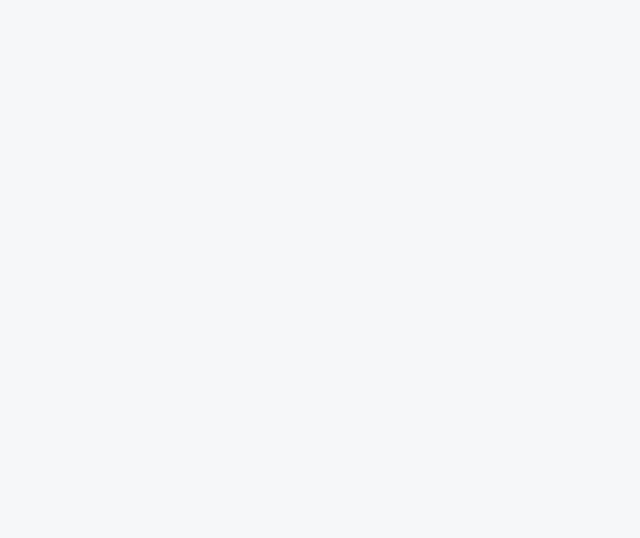
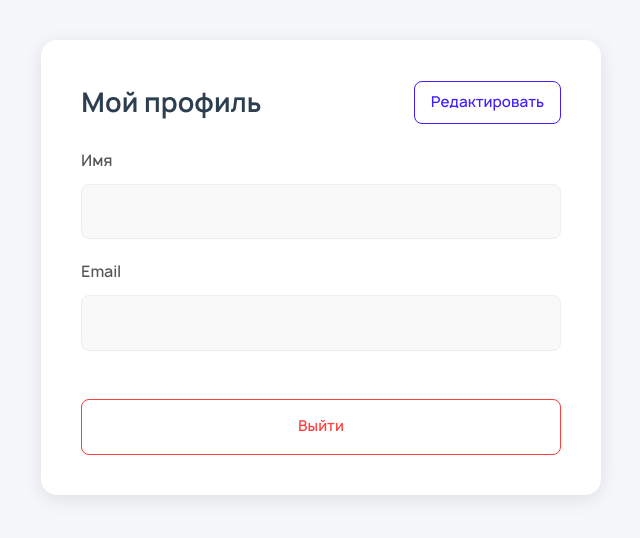
Before and after one commit to qiuscou/hackathon, a Vue app in the folder investium/: page /user_profile in a window 1280 px wide. Before the commit this address had no page. Shown: the top 538 px of the page, without its empty margins (319-959 px from the left). Built offline with nearby package versions, Linux system fonts and the light colour scheme.

Commit message:
UserProfile

```diff
--- a/investium/src/components/NavBar.vue
+++ b/investium/src/components/NavBar.vue
@@ -24,9 +24,6 @@ export default {
     ...mapActions(['logout']),
     goToNewPage(page) {
       this.$router.push({ name: page })
-    },
-    handleAccount() {
-      this.$router.push('/account')
     },
   },
 }
@@ -64,7 +61,7 @@ export default {
             {{ user?.name || navBarData.account }}
           </button>
           <div class="dropdown-content">
-            <a @click="handleAccount">{{ navBarData.profile }}</a>
+            <a @click="goToNewPage('UserProfile')">{{ navBarData.profile }}</a>
             <a @click="logout">{{ navBarData.log_out }}</a>
           </div>
         </div>
--- a/investium/src/components/SignIn.vue
+++ b/investium/src/components/SignIn.vue
@@ -15,13 +15,20 @@ export default {
       },
       email: '',
       password: '',
-      error: '',
+      error: null,
     }
   },
   methods: {
     ...mapActions(['login']),
     async handleSubmit() {
+      this.error = null
+
       try {
+        if (!this.email || !this.password) {
+          this.error = 'Пожалуйста, заполните все поля'
+          return
+        }
+
         const user = {
           name: 'Пользователь',
           email: this.email,
@@ -31,6 +38,7 @@ export default {
         this.$router.push('/')
       } catch (error) {
         this.error = 'Ошибка входа. Проверьте email и пароль'
+        console.error('Ошибка входа:', error)
       }
     },
     goToNewPage(page) {
--- /dev/null
+++ b/investium/src/components/UserProfile.vue
@@ -0,0 +1,341 @@
+<script>
+import { mapState, mapActions } from 'vuex'
+
+export default {
+  data() {
+    return {
+      profileData: {
+        title: 'Мой профиль',
+        name: 'Имя',
+        email: 'Email',
+        change_password: 'Изменить пароль',
+        current_password: 'Текущий пароль',
+        new_password: 'Новый пароль',
+        confirm_password: 'Подтвердите пароль',
+        save: 'Сохранить',
+        logout: 'Выйти',
+        edit: 'Редактировать',
+        cancel: 'Отмена',
+      },
+      isEditing: false,
+      form: {
+        name: '',
+        email: '',
+        currentPassword: '',
+        newPassword: '',
+        confirmPassword: '',
+      },
+      error: null,
+    }
+  },
+  computed: {
+    ...mapState(['user']),
+  },
+  created() {
+    if (this.user) {
+      this.form.name = this.user.name || ''
+      this.form.email = this.user.email || ''
+    }
+  },
+  methods: {
+    ...mapActions(['logout']),
+    async handleLogout() {
+      try {
+        await this.logout()
+        this.$router.push('/')
+      } catch (error) {
+        this.error = 'Ошибка при выходе из системы'
+        console.error('Logout error:', error)
+      }
+    },
+    toggleEdit() {
+      this.isEditing = !this.isEditing
+      this.error = null
+    },
+    async handleSubmit() {
+      this.error = null
+
+      if (
+        this.isEditing &&
+        this.form.newPassword &&
+        this.form.newPassword !== this.form.confirmPassword
+      ) {
+        this.error = 'Новые пароли не совпадают'
+        return
+      }
+
+      try {
+        this.isEditing = false
+      } catch (error) {
+        this.error = error.message || 'Ошибка при сохранении профиля'
+      }
+    },
+  },
+}
+</script>
+
+<template>
+  <div class="container">
+    <div class="profile-form">
+      <div class="profile-header">
+        <h2>{{ profileData.title }}</h2>
+        <button v-if="!isEditing" @click="toggleEdit" class="btn-edit">
+          {{ profileData.edit }}
+        </button>
+      </div>
+
+      <form @submit.prevent="handleSubmit">
+        <div class="form-group">
+          <label>{{ profileData.name }}</label>
+          <input
+            type="text"
+            v-model="form.name"
+            :disabled="!isEditing"
+            :class="{ 'input-disabled': !isEditing }"
+          />
+        </div>
+
+        <div class="form-group">
+          <label>{{ profileData.email }}</label>
+          <input
+            type="email"
+            v-model="form.email"
+            :disabled="!isEditing"
+            :class="{ 'input-disabled': !isEditing }"
+          />
+        </div>
+
+        <template v-if="isEditing">
+          <div class="password-section">
+            <h3>{{ profileData.change_password }}</h3>
+
+            <div class="form-group">
+              <label>{{ profileData.current_password }}</label>
+              <input
+                type="password"
+                v-model="form.currentPassword"
+                placeholder="Оставьте пустым, если не хотите менять"
+              />
+            </div>
+
+            <div class="form-group">
+              <label>{{ profileData.new_password }}</label>
+              <input
+                type="password"
+                v-model="form.newPassword"
+                placeholder="Оставьте пустым, если не хотите менять"
+              />
+            </div>
+
+            <div class="form-group">
+              <label>{{ profileData.confirm_password }}</label>
+              <input
+                type="password"
+                v-model="form.confirmPassword"
+                placeholder="Подтвердите новый пароль"
+              />
+            </div>
+          </div>
+        </template>
+
+        <div v-if="error" class="error-message">
+          <i class="fas fa-exclamation-circle"></i> {{ error }}
+        </div>
+
+        <div class="form-actions">
+          <button v-if="isEditing" type="submit" class="btn-primary">
+            {{ profileData.save }}
+          </button>
+
+          <button v-if="isEditing" type="button" @click="toggleEdit" class="btn-cancel">
+            {{ profileData.cancel }}
+          </button>
+        </div>
+      </form>
+
+      <button @click="handleLogout" class="btn-logout">
+        {{ profileData.logout }}
+      </button>
+    </div>
+  </div>
+</template>
+
+<style scoped>
+.container {
+  display: flex;
+  justify-content: center;
+  align-items: flex-start;
+  min-height: 100vh;
+  padding: 5vh 0;
+  background-color: #f5f7fa;
+}
+
+.profile-form {
+  width: 100%;
+  max-width: 60vh;
+  padding: 5vh;
+  background: white;
+  border-radius: 2vh;
+  box-shadow: 0 4px 20px rgba(0, 0, 0, 0.1);
+}
+
+.profile-header {
+  display: flex;
+  justify-content: space-between;
+  align-items: center;
+  margin-bottom: 3vh;
+}
+
+h2 {
+  font-size: 3.25vh;
+  color: #2c3e50;
+  margin: 0;
+  font-weight: 600;
+  font-family: 'Manrope SemiBold';
+}
+
+h3 {
+  font-size: 2.5vh;
+  color: #2c3e50;
+  margin: 3vh 0 2vh;
+  font-weight: 500;
+  font-family: 'Manrope Medium';
+}
+
+.form-group {
+  display: flex;
+  flex-direction: column;
+  gap: 1.2vh;
+  margin-bottom: 2.5vh;
+}
+
+label {
+  font-size: 1.9vh;
+  color: #555;
+  font-family: 'Manrope Medium';
+}
+
+input {
+  flex: 1;
+  padding: 1.8vh 2.5vh;
+  border: 0.2vh solid rgba(0, 0, 0, 0.1);
+  border-radius: 1vh;
+  font-size: 1.8vh;
+  background-color: rgba(0, 0, 0, 0.02);
+  color: #2c3e50;
+  transition: all 0.3s ease;
+  outline: none;
+  font-family: 'Manrope Regular';
+}
+
+.input-disabled {
+  background-color: #f9f9f9;
+  color: #666;
+  border-color: #eee;
+  cursor: not-allowed;
+}
+
+input:hover:not(.input-disabled) {
+  border-color: #3e1fff;
+  background-color: rgba(0, 0, 0, 0.05);
+}
+
+input:focus:not(.input-disabled) {
+  border-color: #3e1fff;
+  box-shadow: 0 0 1.5vh rgba(62, 31, 255, 0.3);
+  background-color: rgba(0, 0, 0, 0.03);
+}
+
+.password-section {
+  margin-top: 3vh;
+  padding-top: 3vh;
+  border-top: 0.1vh solid #eee;
+}
+
+.btn-edit {
+  padding: 1vh 2vh;
+  background-color: transparent;
+  border: 0.1vh solid #3e1fff;
+  color: #3e1fff;
+  border-radius: 1vh;
+  font-size: 1.8vh;
+  cursor: pointer;
+  transition: all 0.3s ease;
+  font-family: 'Manrope Medium';
+}
+
+.btn-edit:hover {
+  background-color: rgba(62, 31, 255, 0.1);
+}
+
+.btn-primary {
+  padding: 1.8vh;
+  background-color: #3e1fff;
+  color: white;
+  border: none;
+  border-radius: 1vh;
+  font-size: 1.8vh;
+  font-weight: 500;
+  cursor: pointer;
+  transition: all 0.3s ease;
+  font-family: 'Manrope SemiBold';
+  margin-right: 1.5vh;
+}
+
+.btn-primary:hover {
+  background-color: #2a0de0;
+}
+
+.btn-cancel {
+  padding: 1.8vh;
+  background-color: transparent;
+  border: 0.1vh solid #ddd;
+  color: #666;
+  border-radius: 1vh;
+  font-size: 1.8vh;
+  cursor: pointer;
+  transition: all 0.3s ease;
+  font-family: 'Manrope Medium';
+}
+
+.btn-cancel:hover {
+  background-color: rgba(0, 0, 0, 0.05);
+}
+
+.btn-logout {
+  width: 100%;
+  padding: 1.8vh;
+  margin-top: 3vh;
+  background-color: transparent;
+  border: 0.1vh solid #ff3e3e;
+  color: #ff3e3e;
+  border-radius: 1vh;
+  font-size: 1.8vh;
+  cursor: pointer;
+  transition: all 0.3s ease;
+  font-family: 'Manrope Medium';
+}
+
+.btn-logout:hover {
+  background-color: rgba(255, 62, 62, 0.1);
+}
+
+.form-actions {
+  display: flex;
+  margin-top: 3vh;
+}
+
+.error-message {
+  color: #ff3e3e;
+  font-size: 1.7vh;
+  margin: 2vh 0;
+  font-family: 'Manrope Medium';
+  display: flex;
+  align-items: center;
+  gap: 0.5rem;
+}
+
+.error-message i {
+  font-size: 1.8vh;
+}
+</style>
--- a/investium/src/pages/AboutPage.vue
+++ b/investium/src/pages/AboutPage.vue
@@ -11,6 +11,7 @@ export default {
   data() {
     return {
       aboutPageData: {
+        ourTeam: 'Наша команда',
         heroSection: {
           title: 'Мы создаем будущее',
           subtitle: 'Единая платформа, объединяющая инновации и инвестиции',
@@ -162,7 +163,7 @@ export default {
     </section>
 
     <section class="team-section">
-      <h2>Наша команда</h2>
+      <h2>{{ aboutPageData.ourTeam }}</h2>
       <div class="team-grid">
         <TeamCard
           v-for="member in aboutPageData.team"
--- a/investium/src/router.js
+++ b/investium/src/router.js
@@ -5,6 +5,7 @@ import SignUp from './components/SignUp.vue'
 import DiscoveriesPage from './pages/DiscoveriesPage.vue'
 import StartupsPage from './pages/StartupsPage.vue'
 import AboutPage from './pages/AboutPage.vue'
+import UserProfile from './components/UserProfile.vue'
 
 const routes = [
   { path: '/', redirect: '/home' },
@@ -14,6 +15,7 @@ const routes = [
   { path: '/discoveries', name: 'DiscoveriesPage', component: DiscoveriesPage },
   { path: '/startups', name: 'StartupsPage', component: StartupsPage },
   { path: '/about', name: 'AboutPage', component: AboutPage },
+  { path: '/user_profile', name: 'UserProfile', component: UserProfile },
 ]
 
 const router = createRouter({
```
